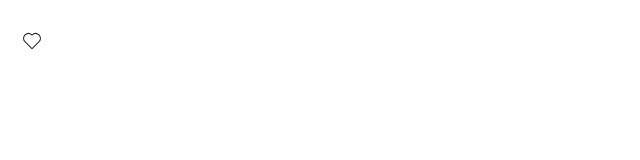
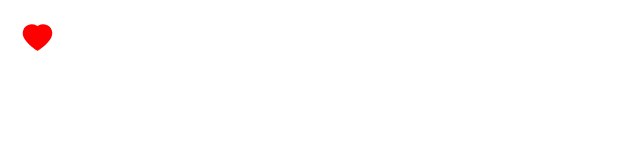
Before and after one commit to MarkusAP98/learnReactJohn, a React (Vite) app: page / in a window 1280 px wide. Shown: the top 160 px of the page, without its empty margins (0-640 px from the left). Built offline with nearby package versions, Linux system fonts and the light colour scheme.

Commit message:
Refactor Like component to use different heart icons

```diff
--- a/src/App.tsx
+++ b/src/App.tsx
@@ -2,11 +2,9 @@ import React from "react";
 import Like from "./Like";
 
 function App() {
-
   return (
-
     <div>
-      <Like onClick={() => console.log('Clicked!')}></Like>
+      <Like onClick={() => console.log("Clicked!")}></Like>
     </div>
   );
 }
--- a/src/Like.tsx
+++ b/src/Like.tsx
@@ -1,39 +1,21 @@
 import React, { useState } from "react";
-import { FaHeart } from "react-icons/fa";
-import { CiHeart } from "react-icons/ci";
-import { set } from "zod";
+import { AiFillHeart, AiOutlineHeart } from "react-icons/ai";
 
 interface Props {
-  onClick: () => void;
+    onClick: () => void;
 }
 
-const Like = ({ onClick }: Props) => {
+const Like = ({onClick}: Props) => {
   const [like, setLike] = useState(true);
-  const [liked, setLiked] = useState(false);
 
-  const handleClick = () => {
-    setLike(false);
-    setLiked(true);
-  };
-  const handleLikedClick = () => {
-    setLike(true);
-    setLiked(false);
-  };
-  return (
-    <div onClick={onClick}>
-      <div>
-       {like && <div className="fs-4" onClick={handleClick}>
-          <CiHeart></CiHeart>
-        </div>}
+  const toggleLike = () => {
+    setLike(!like);
+    onClick();
+  }
 
-        {liked && (
-          <div className="text-danger m-1" onClick={handleLikedClick}>
-            <FaHeart></FaHeart>
-          </div>
-        )}
-      </div>
-    </div>
-  );
+  if (like)
+    return <AiFillHeart color="red" size={35} onClick={toggleLike} />;
+  return <AiOutlineHeart size={35} onClick={toggleLike} />;
 };
 
 export default Like;
```
